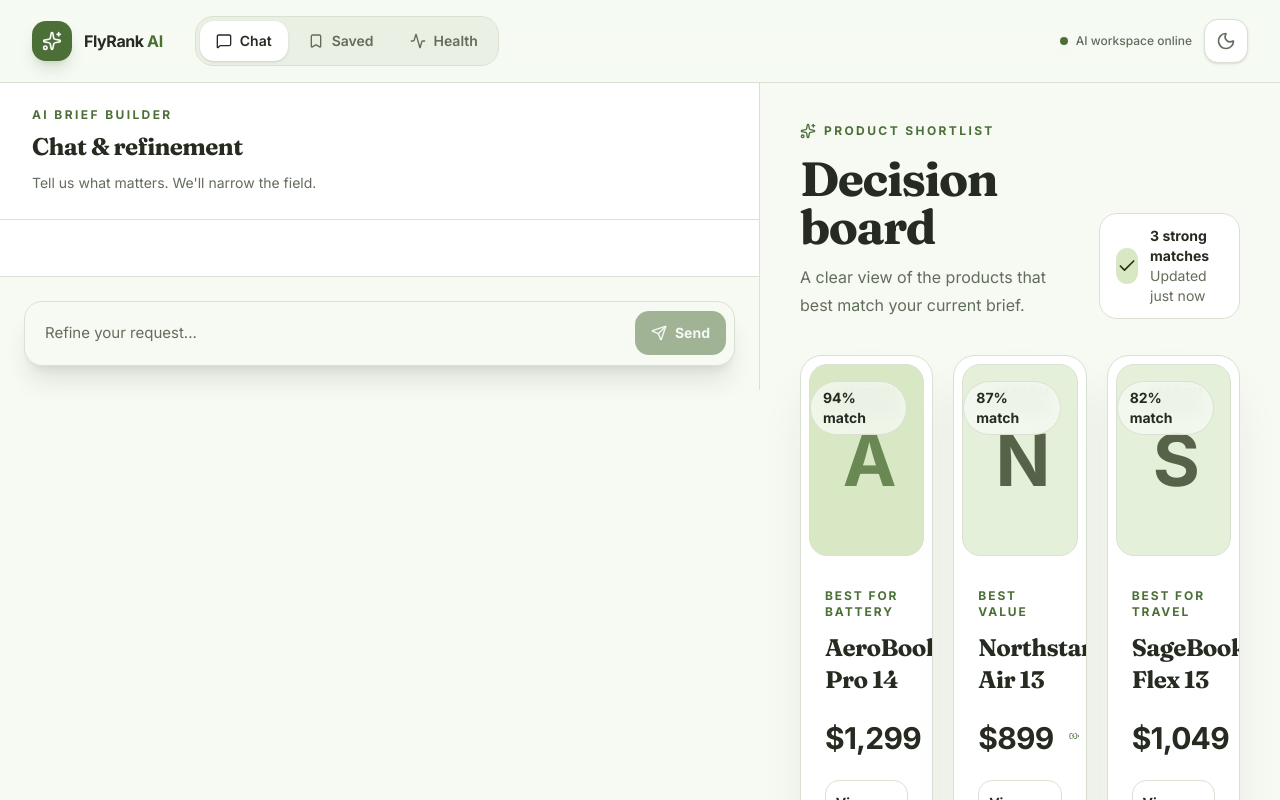
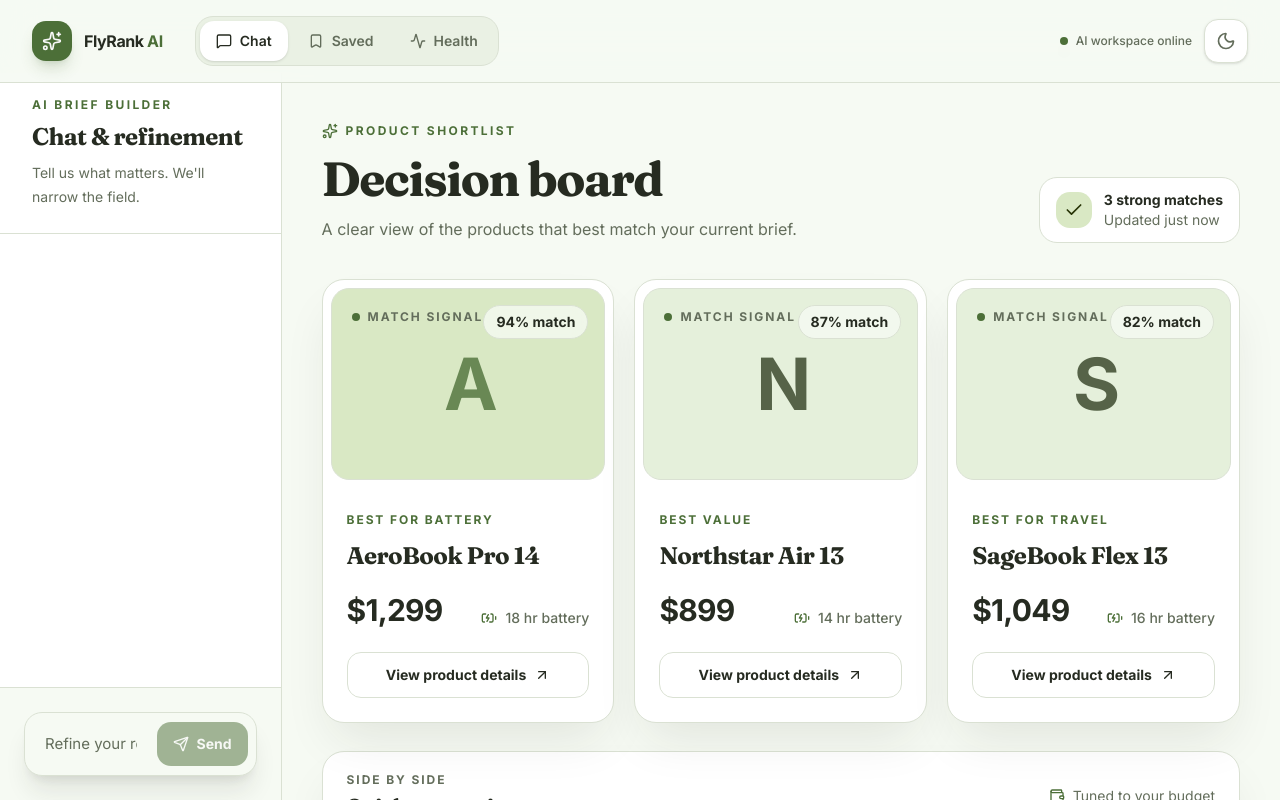
Before and after one commit to Anusaini-12/flyrank-ai-capstone, a Next.js app: page / in a window 1280 px wide. Shown: the top 800 px of the page. Built offline with nearby package versions, Linux system fonts and the light colour scheme.

Commit message:
fix: responsiveness

```diff
--- a/app/components/PrimaryNav.tsx
+++ b/app/components/PrimaryNav.tsx
@@ -19,7 +19,7 @@ export default function PrimaryNav() {
   ];
 
   return (
-    <header className="border-b border-border bg-background/90 backdrop-blur-xl">
+    <header className="sticky top-0 z-50 border-b border-border bg-background/90 backdrop-blur-xl">
       <nav
         aria-label="Primary navigation"
         className="mx-auto flex w-full max-w-[1440px] items-center gap-2 px-3 py-3 sm:gap-3 sm:px-5 sm:py-4 lg:px-8"
--- a/app/page.tsx
+++ b/app/page.tsx
@@ -11,7 +11,7 @@ export default function Home() {
   return (
     <main className="flex min-h-[calc(100svh-73px)] flex-1 flex-col bg-transparent md:h-[calc(100svh-73px)] md:min-h-0 md:flex-row md:overflow-hidden">
       <ChatPanel />
-      <section className="min-w-0 flex-1 overflow-y-auto px-5 py-8 lg:px-10 lg:py-10">
+      <section className="min-w-0 flex-1 overflow-y-auto px-5 py-8 md:ml-[28%] lg:ml-[24%] lg:px-10 lg:py-10 xl:ml-[22%]">
         <div className="mx-auto max-w-[1100px]">
           <header className="mb-9 flex flex-col justify-between gap-6 lg:flex-row lg:items-end">
             <div>
--- a/components/chat/ChatPanel.tsx
+++ b/components/chat/ChatPanel.tsx
@@ -133,7 +133,7 @@ export default function ChatPanel() {
   }
 
   return (
-    <section className="flex min-h-[34rem] flex-1 flex-col border-b border-border bg-card md:h-full md:min-h-0 md:basis-[30%] md:border-b-0 md:border-r lg:basis-[27%] xl:basis-[25%]">
+    <section className="flex h-[calc(100svh-73px)] min-h-0 flex-1 flex-col border-b border-border bg-card md:fixed md:bottom-0 md:left-0 md:top-[73px] md:z-30 md:h-auto md:flex-none md:w-[28%] md:border-b-0 md:border-r lg:w-[24%] xl:w-[22%]">
       <div className="border-b border-border px-6 py-6 lg:px-8">
         <p className="text-xs font-bold uppercase tracking-[0.2em] text-primary">
           AI brief builder
@@ -146,7 +146,7 @@ export default function ChatPanel() {
 
       <div
         ref={messagesContainerRef}
-        className="relative min-h-0 flex-1 space-y-5 overflow-y-auto px-6 py-7 lg:px-8"
+        className="relative min-h-0 flex-1 space-y-5 overflow-y-auto overscroll-contain px-6 py-7 lg:px-8"
       >
         {messages.map((message) => (
           <article
@@ -198,7 +198,7 @@ export default function ChatPanel() {
         )}
       </div>
 
-      <form onSubmit={handleSubmit} className="border-t border-border bg-background p-5 lg:p-6">
+      <form onSubmit={handleSubmit} className="sticky bottom-0 z-20 shrink-0 border-t border-border bg-background/95 p-5 backdrop-blur-xl lg:p-6">
         <label htmlFor="chat-message" className="sr-only">
           Refine your request
         </label>
```
